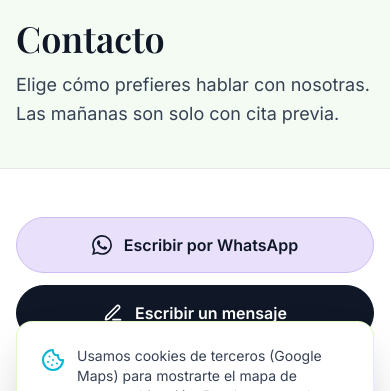
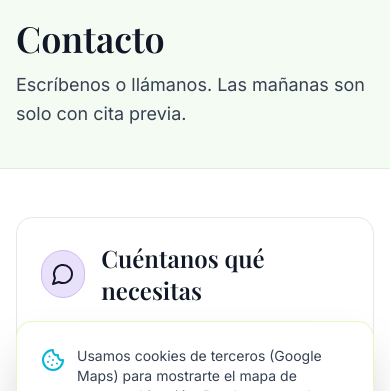
Before and after one commit to patricd17/centro-milele, a React (Vite) app in the folder frontend/: page /contact in a window 390 px wide. Shown: the part 181-572 px from the top of the page. Built offline with nearby package versions, Linux system fonts and the light colour scheme; no server answers; the database is empty.

Commit message:
Contacto: quita los botones de WhatsApp y de escribir un mensaje (ya hay botón flotante y formulario)
Co-Authored-By: Claude Sonnet 5.5 <noreply@anthropic.com>
Claude-Session: https://claude.ai/code/session_01Agnb9mRaFgduk5VT2bRYbk

```diff
--- a/frontend/src/pages/Contact.jsx
+++ b/frontend/src/pages/Contact.jsx
@@ -1,14 +1,12 @@
 import { useState } from "react"
 import { Link } from "react-router"
-import { Send, MessageCircle, PenLine, CheckCircle, AlertCircle } from "lucide-react"
+import { Send, MessageCircle, CheckCircle, AlertCircle } from "lucide-react"
 import { contactAPI } from "../lib/api"
 import MapConsent from "../components/MapConsent"
 import DondeEstamos from "../components/DondeEstamos"
 import Seo from "../components/Seo"
 import PageHeader from "../components/PageHeader"
 import Faq from "../components/Faq"
-import WhatsAppIcon from "../components/icons/WhatsAppIcon"
-import { whatsappLink } from "../lib/whatsapp"
 
 export default function Contact() {
   const [formData, setFormData] = useState({
@@ -56,27 +54,10 @@ export default function Contact() {
         title="Contacto y cómo llegar · Milele Centro Multidisciplinar, Málaga"
         description="Pide cita en Milele: calle Lope de Rueda 78 A, Puerto de la Torre (Málaga). Tardes de 16:00 a 20:00 y mañanas con cita previa. Tel. 614 438 477."
       />
-      <PageHeader title="Contacto">Elige cómo prefieres hablar con nosotras. Las mañanas son solo con cita previa.</PageHeader>
+      <PageHeader title="Contacto">Escríbenos o llámanos. Las mañanas son solo con cita previa.</PageHeader>
 
       <section className="bg-white py-12 md:py-16">
         <div className="container mx-auto px-4">
-          <div className="mx-auto mb-10 flex max-w-6xl flex-col gap-3 sm:flex-row md:mb-14">
-            <a
-              href={whatsappLink()}
-              target="_blank"
-              rel="noopener noreferrer"
-              className="inline-flex min-h-14 flex-1 items-center justify-center gap-3 rounded-full border-[1.5px] border-milele-lilac-line bg-milele-lilac px-7 py-3.5 text-base font-semibold text-gray-900 transition-all hover:-translate-y-0.5 hover:bg-milele-lilac-dark active:scale-[0.98] md:hidden"
-            >
-              <WhatsAppIcon className="h-5 w-5" /> Escribir por WhatsApp
-            </a>
-            <a
-              href="#formulario"
-              className="inline-flex min-h-14 flex-1 items-center justify-center gap-3 rounded-full border-[1.5px] border-gray-900 bg-gray-900 px-7 py-3.5 text-base font-semibold text-white transition-all hover:-translate-y-0.5 hover:bg-gray-800 active:scale-[0.98]"
-            >
-              <PenLine className="h-5 w-5" aria-hidden="true" /> Escribir un mensaje
-            </a>
-          </div>
-
           <div className="mx-auto grid max-w-6xl gap-10 lg:grid-cols-2 lg:gap-12">
             {/* Dónde estamos: dirección, horario, teléfono y correo en un único bloque */}
             <DondeEstamos variant="card" photo="frontal" className="order-2 lg:order-1" />
```
